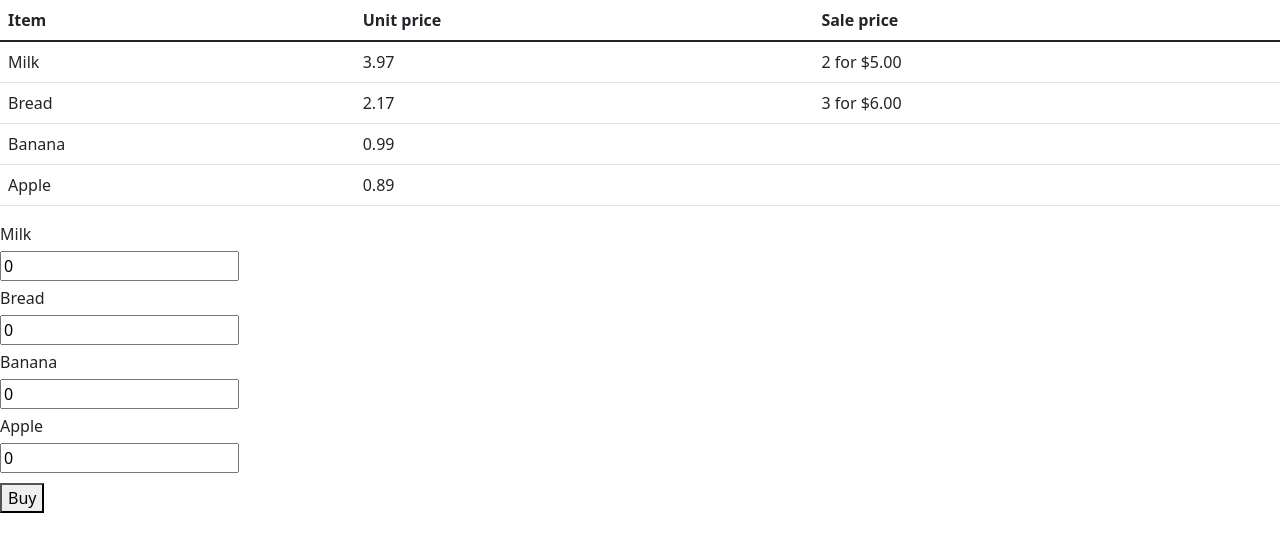
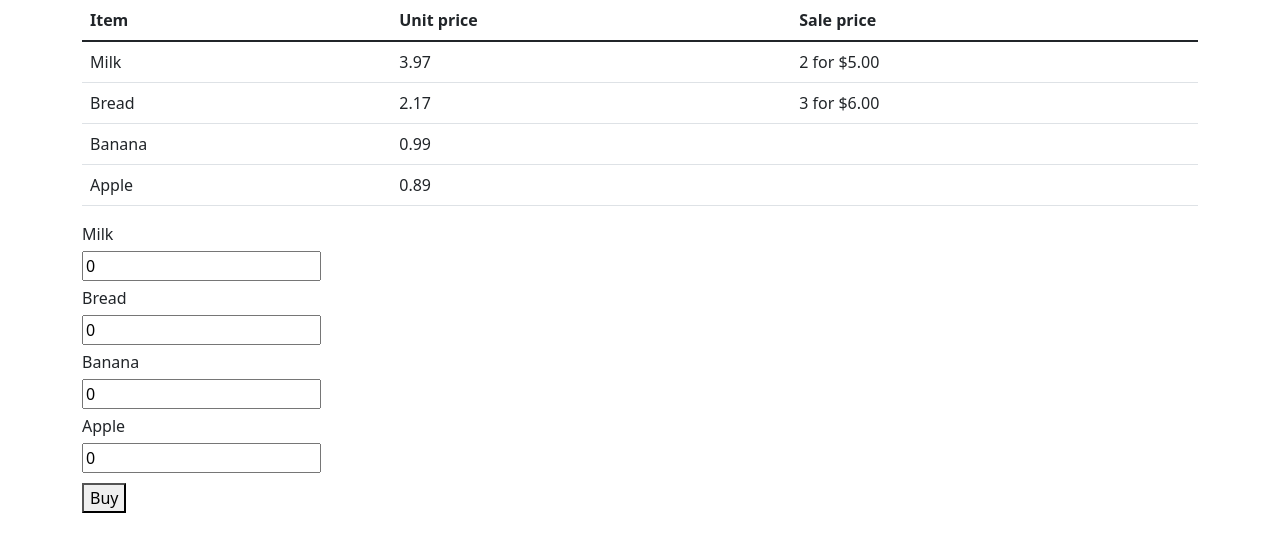
Before and after one commit to davidtissera/grocery_store, a React (Create React App) app in the folder app/: page / in a window 1280 px wide. Shown: the top 552 px of the page. Built offline with nearby package versions, Linux system fonts and the light colour scheme.

Commit message:
Styling: Adding Grid system to BuyerPage

```diff
--- a/app/src/Pages/BuyerPage/index.tsx
+++ b/app/src/Pages/BuyerPage/index.tsx
@@ -25,9 +25,15 @@ export default function BuyerPage() {
 
   return (
     <>
-      <GroceryPricesTable products={products} />
-      <ShoppingCart productsToBuy={products} handleBuyProducts={handleBuyProducts} />
-      <ShoppingList products={productsQuantity} />
+      <div className="container-md">
+        <GroceryPricesTable products={products} />
+      </div>
+      <div className="container-md">
+        <ShoppingCart productsToBuy={products} handleBuyProducts={handleBuyProducts} />
+      </div>
+      <div className="container-md">
+        <ShoppingList products={productsQuantity} />
+      </div>
     </>
   );
 }
```
